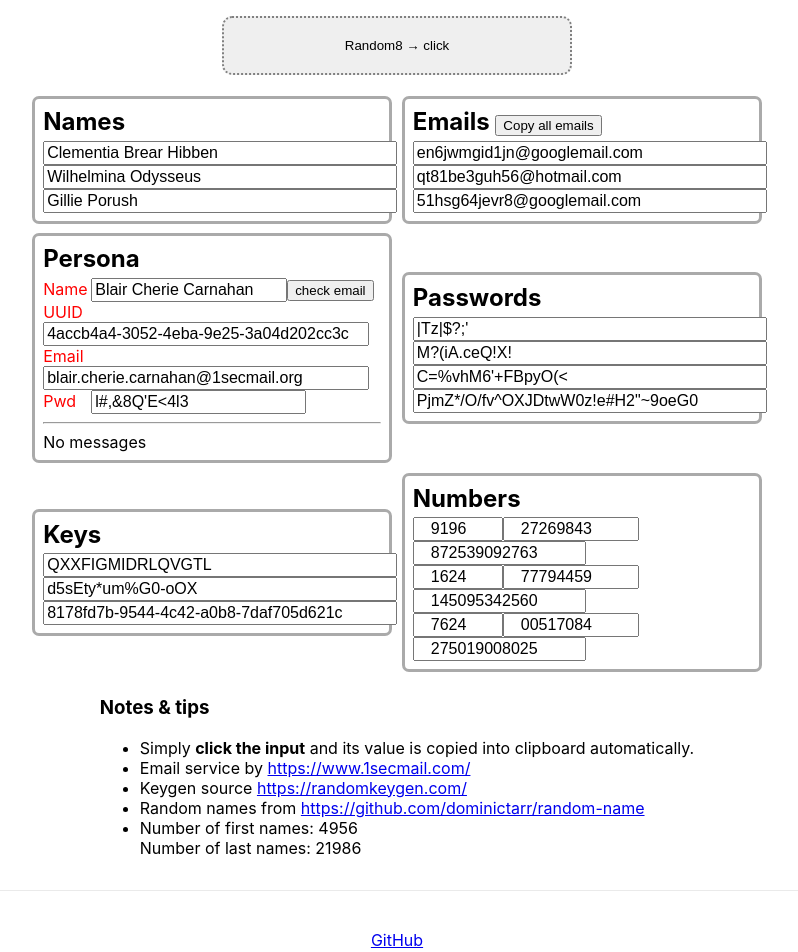
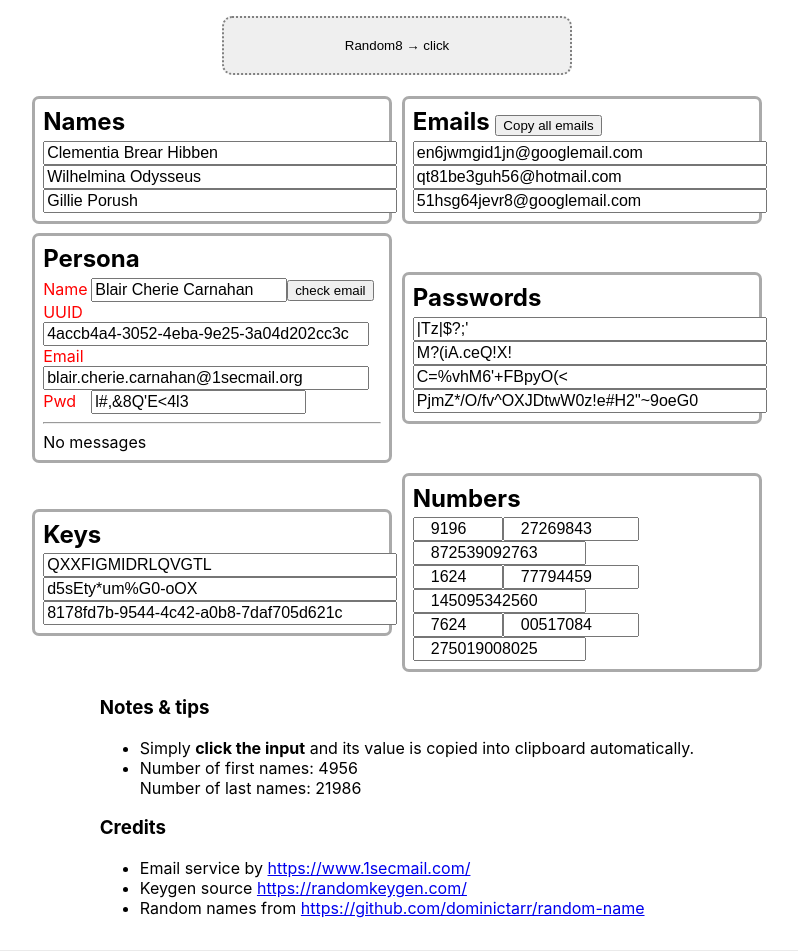
Before and after one commit to jirihofman/random8, a Next.js app: page / in a window 1280 px wide. Shown: the top 952 px of the page, without its empty margins (243-1041 px from the left). Built offline with nearby package versions, Linux system fonts and the light colour scheme.

Commit message:
separate credits section

```diff
--- a/pages/index.jsx
+++ b/pages/index.jsx
@@ -174,13 +174,16 @@ export default function Home() {
             <h3>Notes & tips</h3>
             <ul>
               <li>Simply <b>click the input</b> and its value is copied into clipboard automatically.</li>
-              <li>Email service by <a href="https://www.1secmail.com/">https://www.1secmail.com/</a></li>
-              <li>Keygen source <a href="https://randomkeygen.com/">https://randomkeygen.com/</a></li>
-              <li>Random names from <a href="https://github.com/dominictarr/random-name">https://github.com/dominictarr/random-name</a></li>
               <li>
                 <div>Number of first names: {firstNames.length}</div>
                 <div>Number of last names: {lastNames.length}</div>
               </li>
+            </ul>
+            <h3>Credits</h3>
+            <ul>
+              <li>Email service by <a href="https://www.1secmail.com/">https://www.1secmail.com/</a></li>
+              <li>Keygen source <a href="https://randomkeygen.com/">https://randomkeygen.com/</a></li>
+              <li>Random names from <a href="https://github.com/dominictarr/random-name">https://github.com/dominictarr/random-name</a></li>
             </ul>
           </div>
         </div>
```
